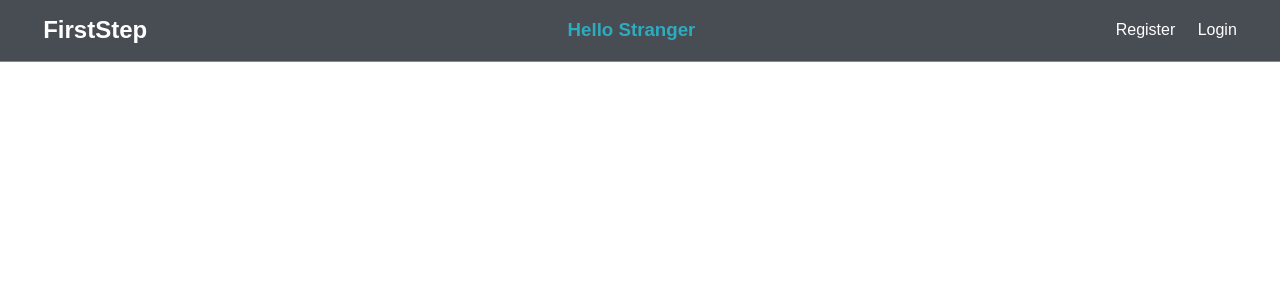
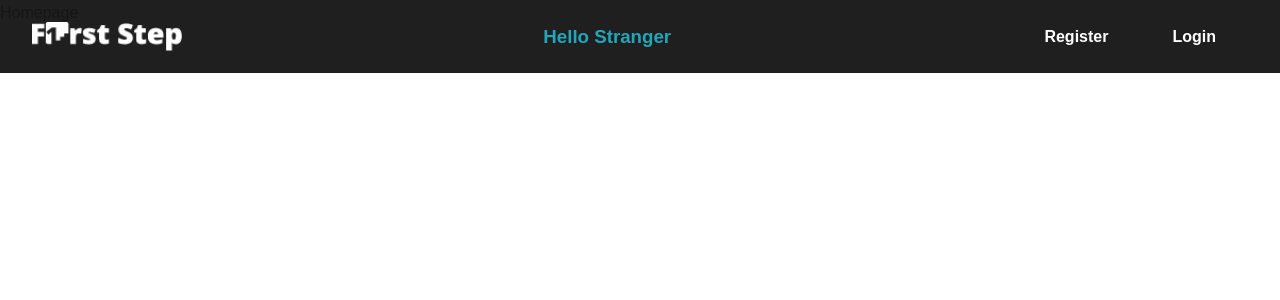
Before and after one commit to altereitay/FirstStep, a React (Create React App) app in the folder src/client/first-step-client/: page / in a window 1280 px wide. Shown: the top 300 px of the page. Built offline with nearby package versions, Linux system fonts and the light colour scheme; no server answers.

Commit message:
wip design

```diff
--- a/src/client/first-step-client/package.json
+++ b/src/client/first-step-client/package.json
@@ -7,6 +7,7 @@
     "@testing-library/react": "^13.4.0",
     "@testing-library/user-event": "^13.5.0",
     "axios": "^1.1.3",
+    "framer-motion": "^7.6.7",
     "multer": "^1.4.5-lts.1",
     "prop-types": "^15.8.1",
     "react": "^18.2.0",
@@ -43,5 +44,8 @@
       "last 1 safari version"
     ]
   },
+  "devDependencies": {
+    "tailwindcss": "^3.2.4"
+  },
   "proxy": "http://localhost:5000"
 }
--- a/src/client/first-step-client/src/App.css
+++ b/src/client/first-step-client/src/App.css
@@ -14,7 +14,7 @@
 }
 
 body {
-  font-family: 'Raleway', sans-serif;
+  font-family: 'Fira sans', sans-serif;
   font-size: 1rem;
   line-height: 1.6;
   background-color: #fff;
@@ -303,13 +303,23 @@ button {
   display: flex;
   justify-content: space-between;
   align-items: center;
-  padding: 0.7rem 2rem;
+  padding: 0.1rem 2rem;
   position: fixed;
   z-index: 1;
   width: 100%;
   top: 0;
-  border-bottom: solid 1px var(--primary-color);
-  opacity: 0.9;
+  opacity: 0.95;
+  background-color: rgb(20, 20, 20);
+}
+.logo {
+
+  display: inline-block;
+  vertical-align: top;
+  width: 150px;
+  height: 50px;
+  margin-right: 20px;
+  margin-top: 20px;
+
 }
 
 .navbar ul {
@@ -318,12 +328,16 @@ button {
 
 .navbar a {
   color: #fff;
-  padding: 0.45rem;
-  margin: 0 0.25rem;
+  margin: 0 16px;
+  font-weight: 600;
+  text-decoration: none;
+  transition: 0.4s;
+  padding: 8px 16px;
+  border-radius: 99px;
 }
 
 .navbar a:hover {
-  color: var(--primary-color);
+  background-color: rgb(29, 122, 203);
 }
 
 .navbar .welcome span {
--- a/src/client/first-step-client/src/App.js
+++ b/src/client/first-step-client/src/App.js
@@ -26,6 +26,8 @@ import StudentJobs from './components/jobs/StudentJobs';
 import EmployerReport from "./components/profiles/EmployerReport";
 import StudentReport from "./components/profiles/StudentReport";
 import EditAdmin from "./components/profiles/EditAdmin";
+import Homepage from './components/layout/Homepage';
+
 if (localStorage.token) {
     setAuthToken(localStorage.token);
 }
@@ -40,9 +42,9 @@ function App () {
             <Router>
                 <Fragment>
                     <Navbar />
-                    <section className='container'>
                         <Alert/>
                         <Routes>
+                            <Route exact path='/' element={<Homepage/>}/>
                             <Route exact path='/register-select' element={<RegistrationSelector/>}/>
                             <Route exact path='/register' element={<Register/>}/>
                             <Route exact path='/student-signup' element={<StudentProfile/>}/>
@@ -64,7 +66,6 @@ function App () {
                             <Route exact path='/admin/employerReport' element={<EmployerReport/>}/>
                             <Route exact path='/admin/edit' element={<EditAdmin/>}/>
                         </Routes>
-                    </section>
                 </Fragment>
             </Router>
         </Provider>
--- /dev/null
+++ b/src/client/first-step-client/src/Styles/globals.css
@@ -0,0 +1,107 @@
+@tailwind base;
+@tailwind components;
+@tailwind utilities;
+
+* {
+  margin: 0;
+  padding: 0;
+  box-sizing: border-box;
+  font-family: "Eudoxus Sans", sans-serif;
+  scroll-behavior: smooth;
+}
+
+.gradient-01 {
+  background-image: linear-gradient(
+    270deg,
+    hsl(295deg 76% 51%) 0%,
+    hsl(284deg 70% 73%) 26%,
+    hsl(257deg 70% 86%) 39%,
+    hsl(202deg 92% 90%) 50%,
+    hsl(215deg 77% 81%) 61%,
+    hsl(221deg 73% 70%) 74%,
+    hsl(220deg 76% 51%) 100%
+  );
+  filter: blur(125px);
+}
+
+.hero-gradient {
+  background: linear-gradient(
+    97.86deg,
+    #a509ff 0%,
+    #34acc7 53.65%,
+    #a134c7 100%
+  );
+}
+
+.gradient-02 {
+  position: absolute;
+  width: 200px;
+  height: 438px;
+  top: 0px;
+  right: 0px;
+
+  background: #7aebfb;
+  filter: blur(190px);
+}
+
+.glassmorphism {
+  background: rgba(255, 255, 255, 0.25);
+  box-shadow: 0 8px 32px 0 rgba(31, 38, 135, 0.37);
+  backdrop-filter: blur(4px);
+  -webkit-backdrop-filter: blur(4px);
+  border: 1px solid rgba(255, 255, 255, 0.18);
+}
+
+.gradient-03 {
+  position: absolute;
+  width: 404px;
+  height: 800px;
+  left: 20%;
+  top: 5%;
+
+  background: rgba(149, 66, 232, 0.35);
+  filter: blur(175px);
+  transform: rotate(-114.2deg);
+}
+
+.gradient-04 {
+  position: absolute;
+  width: 304px;
+  height: 100vh;
+  left: 30%;
+  top: 10%;
+
+  background: rgba(45, 72, 152, 0.75);
+  filter: blur(200px);
+  transform: rotate(-53.13deg);
+}
+
+.gradient-05 {
+  background: linear-gradient(
+    180deg,
+    rgba(255, 255, 255, 0.04) 0%,
+    rgba(255, 255, 255, 0) 100%
+  );
+}
+
+.feedback-gradient {
+  position: absolute;
+  width: 200px;
+  height: 316px;
+  left: 0px;
+  top: 0px;
+
+  background: #8d39a3;
+  filter: blur(175px);
+}
+
+.footer-gradient {
+  position: absolute;
+  width: 500px;
+  height: 100px;
+  left: 37%;
+  bottom: 0;
+
+  background: #65c4fa;
+  filter: blur(150px);
+}
--- a/src/client/first-step-client/src/components/auth/Register.js
+++ b/src/client/first-step-client/src/components/auth/Register.js
@@ -37,7 +37,7 @@ const Register = ({setAlert, register, isAuthenticated}) => {
         <Fragment>
             <h1 className="large text-primary">Sign Up</h1>
             <p className="lead">
-                <i className="fas fa-user"></i> Create Your Account</p>
+                <i className="fas fa-user"></i>Create Your Account</p>
             <form className='form' onSubmit={event => onSubmit(event)}>
                 <div className="form-group">
                     <input type='email'
--- /dev/null
+++ b/src/client/first-step-client/src/components/layout/Homepage.js
@@ -0,0 +1,12 @@
+import React from 'react'
+import { motion } from 'framer-motion';
+
+function Homepage() {
+  return (
+    <div>
+        Homepage
+    </div>
+  )
+}
+
+export default Homepage
--- a/src/client/first-step-client/src/components/layout/Navbar.js
+++ b/src/client/first-step-client/src/components/layout/Navbar.js
@@ -4,7 +4,7 @@ import { connect } from "react-redux";
 import PropTypes from "prop-types";
 import { logout } from "../../actions/auth";
 
-const Navbar = ({auth, logout}) => {
+const Navbar = ({ auth, logout }) => {
     const guestLinks = (
         <ul>
             <li><Link to="/register-select">Register</Link></li>
@@ -23,7 +23,7 @@ const Navbar = ({auth, logout}) => {
             <li><Link to="/dashboard">Dashboard</Link></li>
             <li><Link to="/upload-job">Upload Job</Link></li>
             <li><Link onClick={logout} to="/">
-                <i className='fas fa-sign-out-alt'/> {' '}
+                <i className='fas fa-sign-out-alt' /> {' '}
                 <span className='hide-sm'>Logout</span>
             </Link></li>
         </ul>
@@ -32,7 +32,7 @@ const Navbar = ({auth, logout}) => {
         <ul>
             <li><Link to="/dashboard">Dashboard</Link></li>
             <li><Link onClick={logout} to="/">
-                <i className='fas fa-sign-out-alt'/> {' '}
+                <i className='fas fa-sign-out-alt' /> {' '}
                 <span className='hide-sm'>Logout</span>
             </Link></li>
         </ul>
@@ -41,24 +41,23 @@ const Navbar = ({auth, logout}) => {
         <ul>
             <li><Link to="/dashboard">Dashboard</Link></li>
             <li><Link onClick={logout} to="/">
-                <i className='fas fa-sign-out-alt'/> {' '}
+                <i className='fas fa-sign-out-alt' /> {' '}
                 <span className='hide-sm'>Logout</span>
             </Link></li>
         </ul>
     )
     return (
         <nav className="navbar bg-dark">
-            <h1>
-                <Link to="/">
-                    <i className="fas fa-code"/>FirstStep</Link>
-            </h1>
+            <div className="logo">
+                    <img src="Firststep.png" />
+            </div>
             {!auth.loading && (
                 <Fragment>
                     {indicator}
                     {auth.isAuthenticated && auth.user?.typeOfUser === 'employer' ? employerLinks :
                         auth.isAuthenticated && auth.user?.typeOfUser === 'admin' ? adminLinks :
-                        auth.isAuthenticated && auth.user?.typeOfUser === 'student' ? studentLinks :
-                        guestLinks}
+                            auth.isAuthenticated && auth.user?.typeOfUser === 'student' ? studentLinks :
+                                guestLinks}
                 </Fragment>
             )}
         </nav>
@@ -72,4 +71,4 @@ Navbar.propTypes = {
 const mapStateToProps = state => ({
     auth: state.auth
 });
-export default connect(mapStateToProps, {logout})(Navbar)
+export default connect(mapStateToProps, { logout })(Navbar)
```
Also changed, not shown: src/client/first-step-client/public/Firststep.png (added), 1 other file (tests, documents, lock files or other folders).
